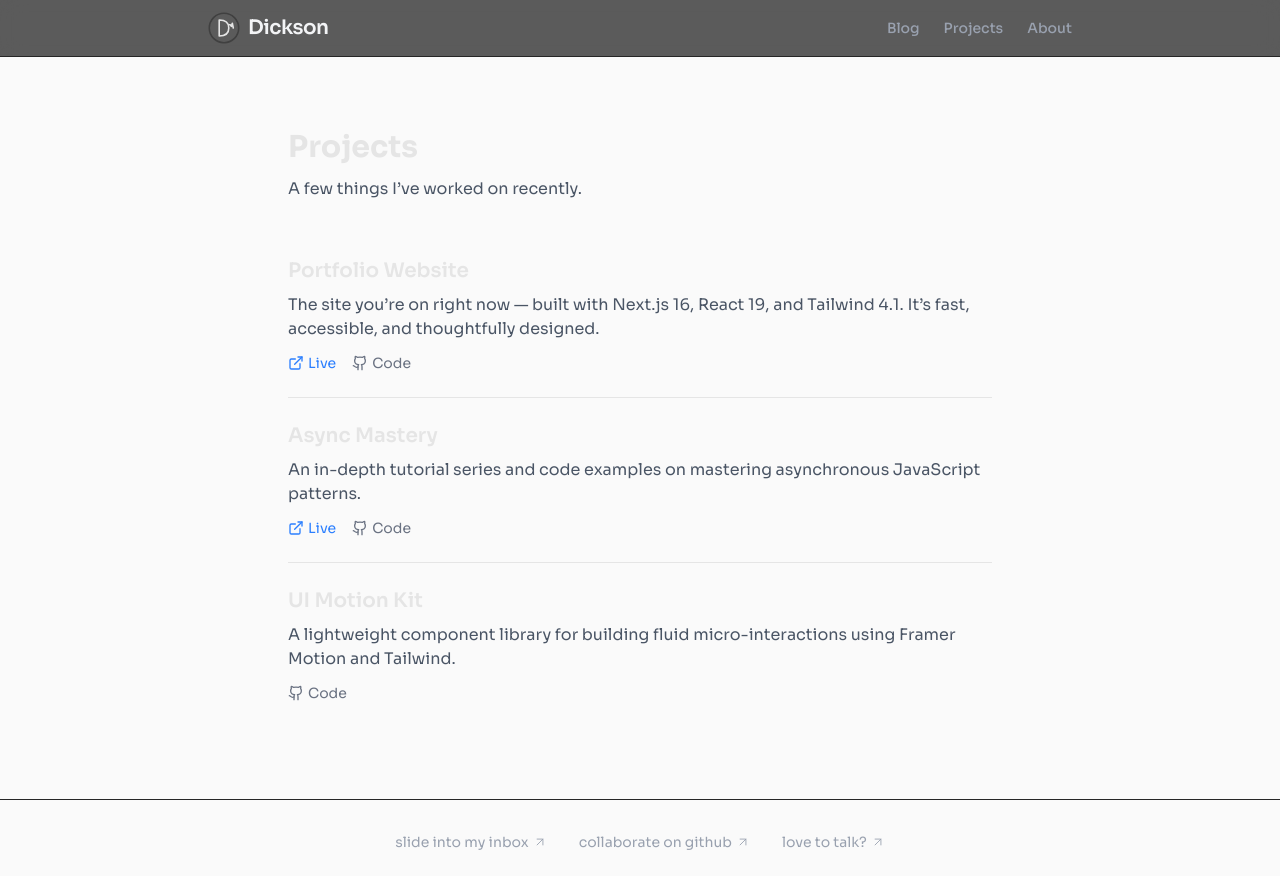
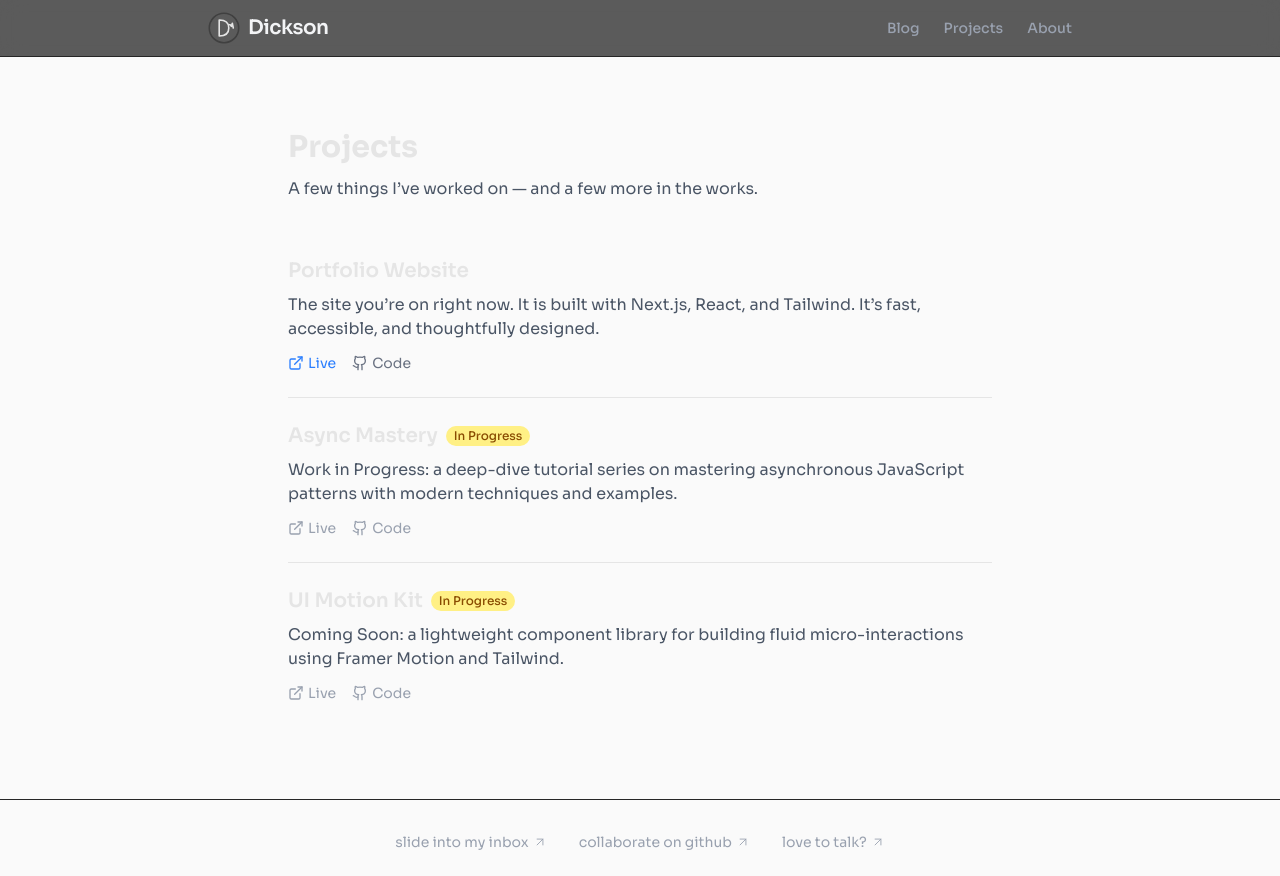
Before and after one commit to dboatengg/portfolio-site, a Next.js app: page /projects in a window 1280 px wide. Built offline with nearby package versions, Linux system fonts and the light colour scheme.

Commit message:
Code cleanup & Update project page

```diff
--- a/app/about/page.tsx
+++ b/app/about/page.tsx
@@ -1,7 +1,8 @@
 import { Github, Twitter, Linkedin, Mail, MessageCircle } from "lucide-react"
+import { Metadata } from "next"
 import Link from "next/link"
 
-export const metadata = {
+export const metadata:Metadata = {
   title: "About | Dickson Boateng",
   description:
     "Learn more about my background, skills, and interests as a software developer.",
@@ -104,7 +105,6 @@ export default function AboutPage() {
             <Mail size={18} />
             <span>Email</span>
           </Link>
-              {/* WhatsApp */}
     <Link
       href="https://wa.me/233532683209"
       target="_blank"
@@ -115,7 +115,7 @@ export default function AboutPage() {
       <span>WhatsApp</span>
     </Link>
 
-    {/* iMessage */}
+
     <Link
       href="sms:+233532683209"
       className="flex items-center gap-2 text-gray-600 hover:text-blue-600 dark:text-gray-400 dark:hover:text-blue-400 transition-colors"
--- a/app/blog/page.tsx
+++ b/app/blog/page.tsx
@@ -1,8 +1,9 @@
 import { allBlogs } from "contentlayer/generated"
 import Link from "next/link"
 import { formatDate } from "@/utils/formatDate"
+import { Metadata } from "next"
 
-export const metadata = {
+export const metadata: Metadata = {
   title: "Blog | Dickson Boateng",
   description: "Sharing technical guides, personal stories and experiences.",
 
--- a/app/globals.css
+++ b/app/globals.css
@@ -232,32 +232,6 @@ pre code .line {
   color: #c9d1d9;
 }
 /* Language badge */
-/* pre[data-language] {
-  position: relative;
-}
-
-pre[data-language]::before {
-  content: attr(data-language);
-  position: absolute;
-  top: 0.5rem;
-  right: 0.75rem;
-  padding: 0.15rem 0.5rem;
-  font-size: 0.75rem;
-  text-transform: uppercase;
-  color: #93c5fd;
-  background-color: rgba(255, 255, 255, 0.08);
-  border-radius: 0.25rem;
-  font-family: var(--font-mono);
-  border: 1px solid rgba(255, 255, 255, 0.12);
-}
-
-pre [data-highlighted-line] {
-  background-color: rgba(255, 255, 255, 0.08);
-  margin: 0 -1.25rem;
-  padding: 0 1.25rem;
-  border-left: 3px solid #3b82f6;
-} */
-
 figure[data-rehype-pretty-code-figure] {
   position: relative;
 }
@@ -281,14 +255,12 @@ figure[data-rehype-pretty-code-figure] pre[data-language]::before {
   border: 1px solid rgba(255, 255, 255, 0.12);
 }
 
-/* Scrollable code area with space for badge */
 figure[data-rehype-pretty-code-figure] pre {
   overflow-x: auto;
-  padding-right: 4rem; /* Space so code never overlaps badge */
+  padding-right: 4rem;
   background: transparent;
 }
 
-/* Highlighted line styling */
 pre [data-highlighted-line] {
   background-color: rgba(255, 255, 255, 0.08);
   margin: 0 -1.25rem;
--- a/app/page.tsx
+++ b/app/page.tsx
@@ -1,7 +1,8 @@
 import Intro from "@/components/Intro"
 import BlogList from "@/components/BlogList"
+import { Metadata } from "next"
 
-export const metadata = {
+export const metadata:Metadata = {
   title: "Dickson Boateng",
   description:
     "I'm Dickson Boateng, a frontend developer passionate about creating clean and performant web experiences.",
--- a/app/projects/page.tsx
+++ b/app/projects/page.tsx
@@ -12,30 +12,108 @@ const projects = [
   {
     title: "Portfolio Website",
     description:
-      "The site you’re on right now — built with Next.js 16, React 19, and Tailwind 4.1. It’s fast, accessible, and thoughtfully designed.",
+      "The site you’re on right now. It is built with Next.js, React, and Tailwind. It’s fast, accessible, and thoughtfully designed.",
+    status: "live",
     links: {
-      live: "#",
-      github: "#",
+      live: "/",
+      github: "https://github.com/dboatengg/portfolio-site",
     },
   },
   {
     title: "Async Mastery",
     description:
-      "An in-depth tutorial series and code examples on mastering asynchronous JavaScript patterns.",
-    links: {
-      live: "#",
-      github: "#",
-    },
+      "Work in Progress: a deep-dive tutorial series on mastering asynchronous JavaScript patterns with modern techniques and examples.",
+    status: "in progress",
+    links: {},
   },
   {
     title: "UI Motion Kit",
     description:
-      "A lightweight component library for building fluid micro-interactions using Framer Motion and Tailwind.",
-    links: {
-      github: "#",
-    },
+      "Coming Soon: a lightweight component library for building fluid micro-interactions using Framer Motion and Tailwind.",
+    status: "in progress",
+    links: {},
   },
 ]
+
+
+// const projects = [
+//   {
+//     title: "Portfolio Website",
+//     description:
+//       "The site you’re on right now — built with Next.js 16, React 19, and Tailwind 4.1. It’s fast, accessible, and thoughtfully designed.",
+//     links: {
+//       live: "#",
+//       github: "#",
+//     },
+//   },
+//   {
+//     title: "Async Mastery",
+//     description:
+//       "An in-depth tutorial series and code examples on mastering asynchronous JavaScript patterns.",
+//     links: {
+//       live: "#",
+//       github: "#",
+//     },
+//   },
+//   {
+//     title: "UI Motion Kit",
+//     description:
+//       "A lightweight component library for building fluid micro-interactions using Framer Motion and Tailwind.",
+//     links: {
+//       github: "#",
+//     },
+//   },
+// ]
+
+// export default function ProjectsPage() {
+//   return (
+//     <section className="max-w-3xl mx-auto py-10 space-y-8">
+//       <header>
+//         <h1 className="text-3xl font-bold mb-3">Projects</h1>
+//         <p className="text-gray-600 dark:text-gray-400">
+//           A few things I’ve worked on recently.
+//         </p>
+//       </header>
+
+//       <ul className="divide-y divide-neutral-200 dark:divide-neutral-800">
+//         {projects.map((project) => (
+//           <li key={project.title} className="py-6">
+//             <h2 className="text-xl font-semibold">{project.title}</h2>
+//             <p className="text-gray-600 dark:text-gray-400 mt-2">
+//               {project.description}
+//             </p>
+
+//             <div className="flex gap-4 mt-3">
+//               {project.links.live && (
+//                 <Link
+//                   href={project.links.live}
+//                   target="_blank"
+//                   rel="noopener noreferrer"
+//                   className="flex items-center gap-1 text-sm text-blue-500 hover:text-blue-400 transition-colors"
+//                 >
+//                   <ExternalLink size={16} />
+//                   <span>Live</span>
+//                 </Link>
+//               )}
+
+//               {project.links.github && (
+//                 <Link
+//                   href={project.links.github}
+//                   target="_blank"
+//                   rel="noopener noreferrer"
+//                   className="flex items-center gap-1 text-sm text-gray-500 hover:text-gray-300 transition-colors"
+//                 >
+//                   <Github size={16} />
+//                   <span>Code</span>
+//                 </Link>
+//               )}
+//             </div>
+//           </li>
+//         ))}
+//       </ul>
+//     </section>
+//   )
+// }
 
 export default function ProjectsPage() {
   return (
@@ -43,20 +121,28 @@ export default function ProjectsPage() {
       <header>
         <h1 className="text-3xl font-bold mb-3">Projects</h1>
         <p className="text-gray-600 dark:text-gray-400">
-          A few things I’ve worked on recently.
+          A few things I’ve worked on — and a few more in the works.
         </p>
       </header>
 
       <ul className="divide-y divide-neutral-200 dark:divide-neutral-800">
         {projects.map((project) => (
           <li key={project.title} className="py-6">
-            <h2 className="text-xl font-semibold">{project.title}</h2>
+            <div className="flex items-center gap-2">
+              <h2 className="text-xl font-semibold">{project.title}</h2>
+              {project.status === "in progress" && (
+                <span className="text-xs bg-yellow-200 text-yellow-800 dark:bg-yellow-800 dark:text-yellow-100 px-2 py-0.5 rounded-full font-medium">
+                  In Progress
+                </span>
+              )}
+            </div>
+
             <p className="text-gray-600 dark:text-gray-400 mt-2">
               {project.description}
             </p>
 
             <div className="flex gap-4 mt-3">
-              {project.links.live && (
+              {project.links.live ? (
                 <Link
                   href={project.links.live}
                   target="_blank"
@@ -66,9 +152,14 @@ export default function ProjectsPage() {
                   <ExternalLink size={16} />
                   <span>Live</span>
                 </Link>
+              ) : (
+                <span className="flex items-center gap-1 text-sm text-gray-400 cursor-not-allowed">
+                  <ExternalLink size={16} />
+                  <span>Live</span>
+                </span>
               )}
 
-              {project.links.github && (
+              {project.links.github ? (
                 <Link
                   href={project.links.github}
                   target="_blank"
@@ -78,6 +169,11 @@ export default function ProjectsPage() {
                   <Github size={16} />
                   <span>Code</span>
                 </Link>
+              ) : (
+                <span className="flex items-center gap-1 text-sm text-gray-400 cursor-not-allowed">
+                  <Github size={16} />
+                  <span>Code</span>
+                </span>
               )}
             </div>
           </li>
```
Also changed, not shown: components/BlogList.tsx (+0 -41 lines), components/Footer.tsx (+0 -36 lines), components/MDXContent.tsx (+0 -16 lines), components/MdxRenderer.tsx (deleted, +0 -7 lines), utils/mdx.ts (+0 -21 lines).
